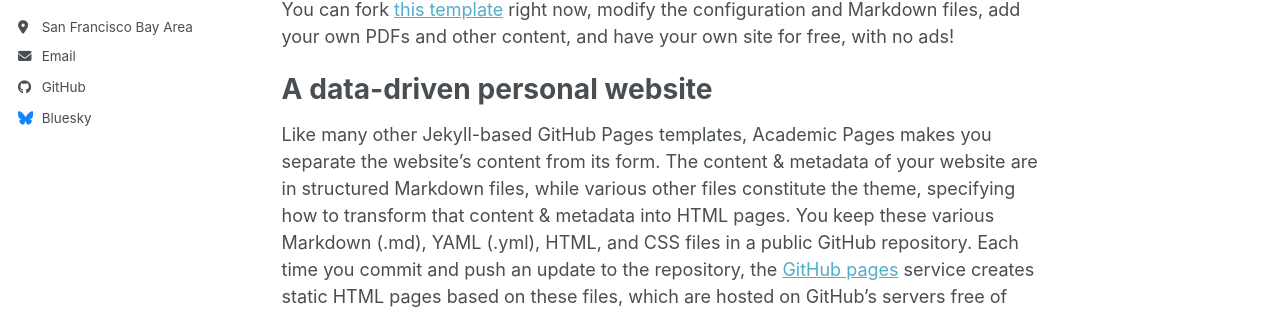
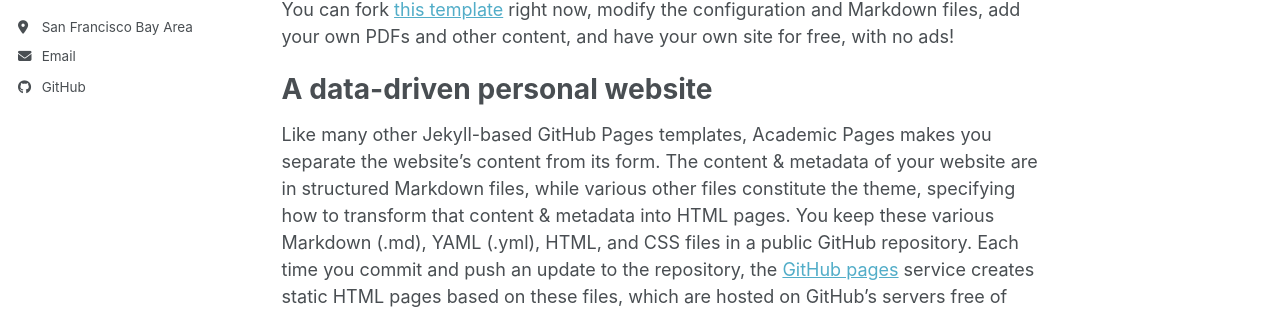
Before and after one commit to ChloeZhu1/ChloeZhu1.github.io, a Jekyll site: the page built from _pages/about.md, in a window 1280 px wide. Shown: the part 415-724 px from the top of the page. Built offline with Jekyll 4.4.1, drawn with Linux system fonts in a browser that asks for light colours; a script bundle is joined from its source files by our own code; library files that are not in the unit come from our copies.

Commit message:
Disable researchgate and bluesky in config
Comment out researchgate and bluesky entries in config.

```diff
--- a/_config.yml
+++ b/_config.yml
@@ -42,7 +42,7 @@
   #semantic         : # URL
   #ssrn             : # URL
  # pubmed           : "https://www.ncbi.nlm.nih.gov/pubmed/?term=john+snow"
-  researchgate     : # URL
+  #researchgate     : # URL
   scopus           : # URL
   zotero           : # URL
 
@@ -57,7 +57,7 @@
 
   # Social media
   artstation       : # Username
-  bluesky          : "bsky.app" # Replace this with you Bluesky username
+  #bluesky          : "bsky.app" # Replace this with you Bluesky username
   facebook         : # Username
   flickr           : # Username
   foursquare       : # Username
```
